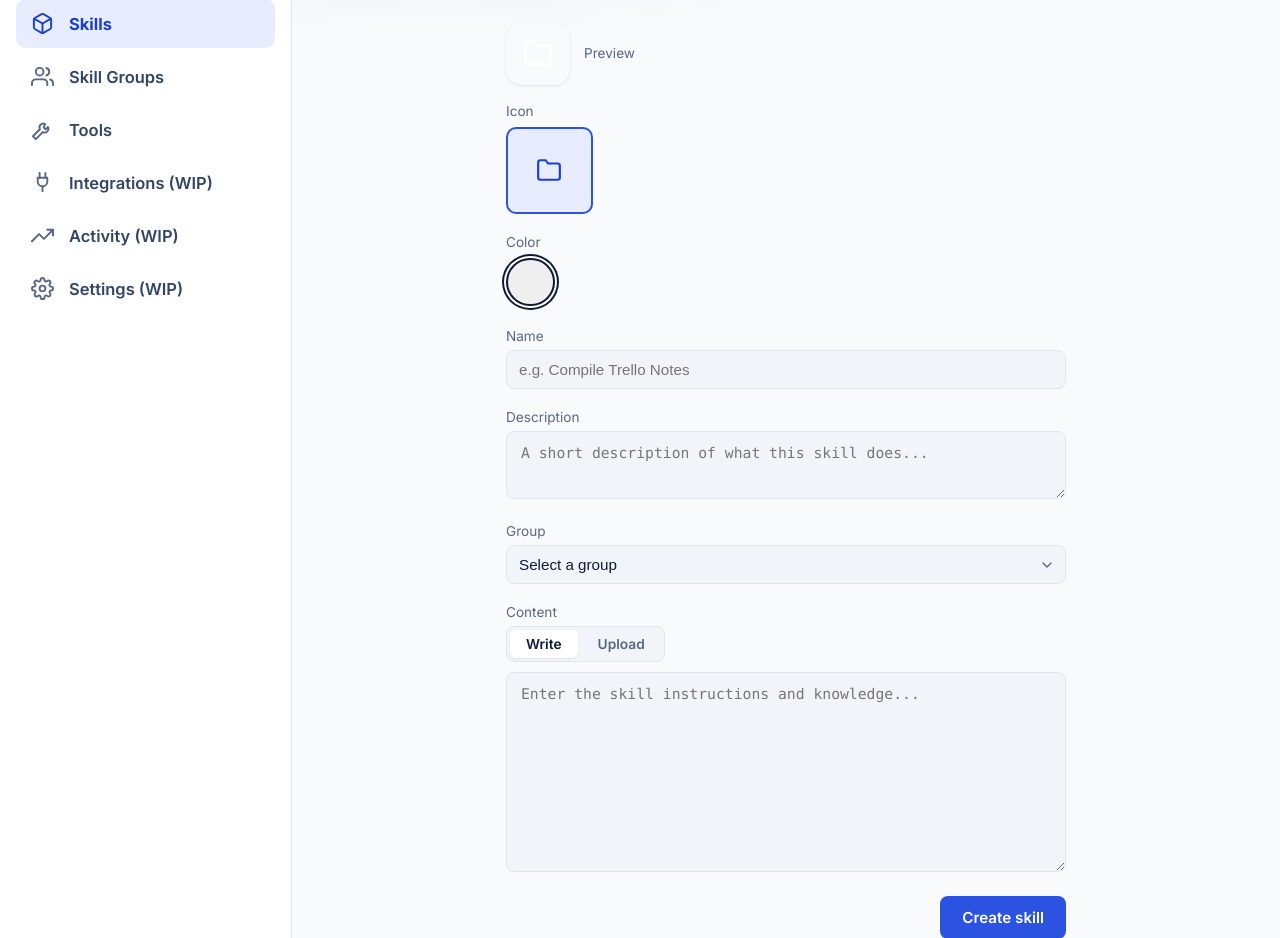
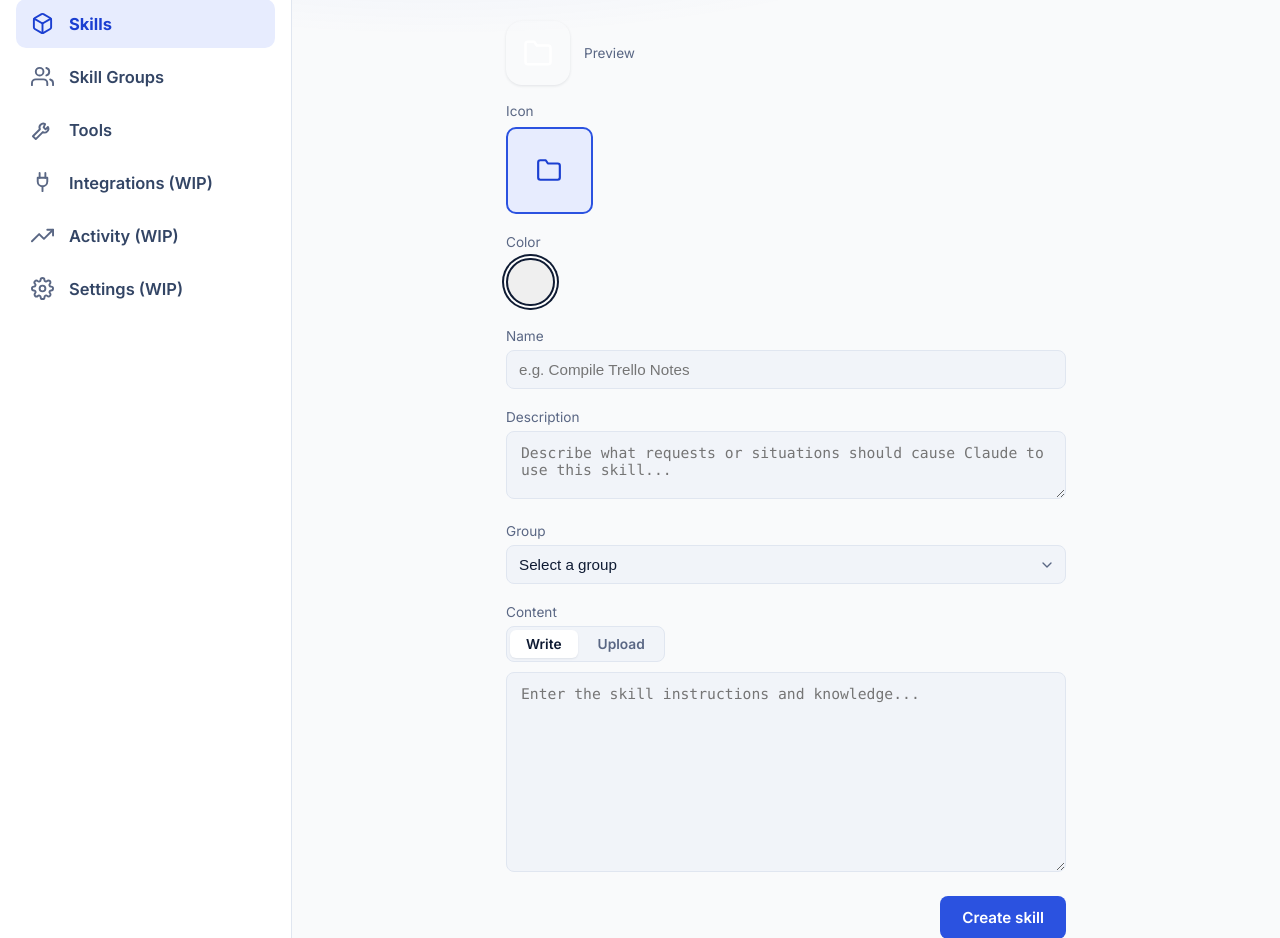
Before and after one commit to knork-fork/skill-vault, a Symfony app: template skill-vault-ui/templates/skills/new.html.twig in a window 1280 px wide. Shown: the part 209-1147 px from the top of the page. Run offline with Twig, Linux system fonts and the light colour scheme; the template is opened without the code that fills it: most values are stand-ins (such as "Sample title", 1, 10 or a date in 2020); some libraries are stand-ins or nearby versions.

Commit message:
Update description placeholder in edit and new skill templates for clarity

```diff
--- a/skill-vault-ui/templates/skills/edit.html.twig
+++ b/skill-vault-ui/templates/skills/edit.html.twig
@@ -285,7 +285,7 @@
 
                     <div class="field">
                         <label for="description">Description</label>
-                        <textarea id="description" name="description" style="min-height:68px;" placeholder="A short description of what this skill does...">{{ skill.description }}</textarea>
+                        <textarea id="description" name="description" style="min-height:68px;" placeholder="Describe what requests or situations should cause Claude to use this skill...">{{ skill.description }}</textarea>
                     </div>
 
                     <div class="field">
--- a/skill-vault-ui/templates/skills/new.html.twig
+++ b/skill-vault-ui/templates/skills/new.html.twig
@@ -285,7 +285,7 @@
 
                     <div class="field">
                         <label for="description">Description</label>
-                        <textarea id="description" name="description" style="min-height:68px;" placeholder="A short description of what this skill does..."></textarea>
+                        <textarea id="description" name="description" style="min-height:68px;" placeholder="Describe what requests or situations should cause Claude to use this skill..."></textarea>
                     </div>
 
                     <div class="field">
```
